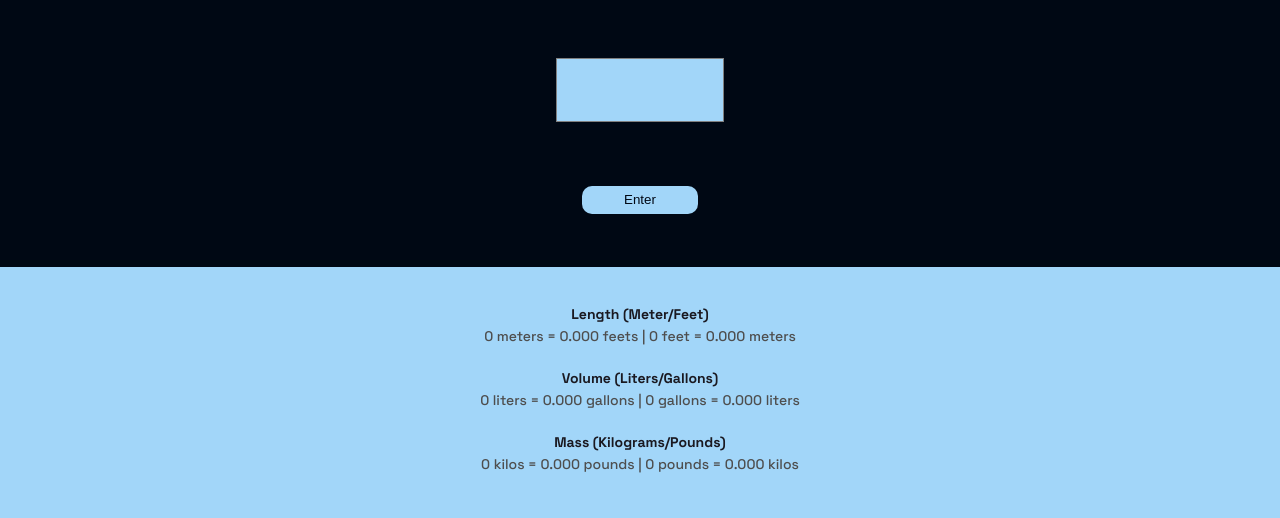
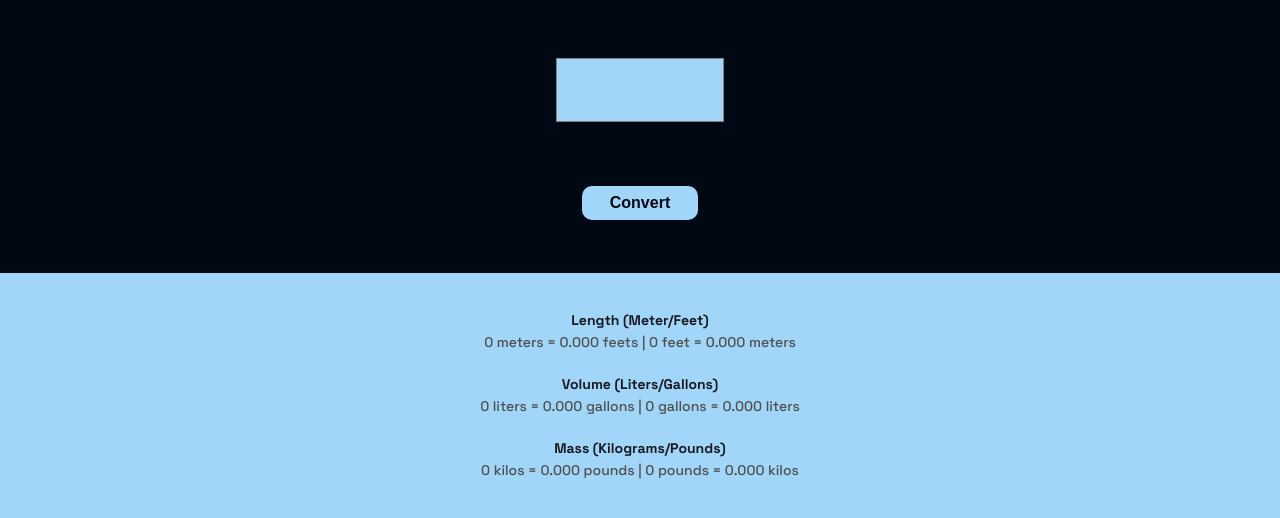
Before and after one commit to akinolaepaphras/unit-converter, a plain HTML site: page index.html in a window 1280 px wide. Shown: the part 122-640 px from the top of the page. Drawn offline with Linux system fonts and the light colour scheme; a web font is replaced by a local one.

Commit message:
minor css changes

```diff
--- a/index.css
+++ b/index.css
@@ -22,7 +22,7 @@ input {
     color: var(--bclr);
     width: 7em;
     height: max-content;
-    padding: 0.7em;
+    padding: 0.7em 1em;
     border: 0.2px solid grey;
 
 
@@ -30,6 +30,8 @@ input {
 button {
     background: #a2d6f9;
     color: var(--bclr);
+    font-weight: var(--mfw);
+    font-size: 1rem;
     border: none;
     min-width: 9%;
     padding: 0.5em;
--- a/index.html
+++ b/index.html
@@ -21,7 +21,7 @@
     <header>
         <h1 class="heading">Metric unit conversion</h1>
         <input type="number" id="numberBeingConverted">
-        <button onclick="convert()">Enter</button>
+        <button onclick="convert()">Convert</button>
     </header>
 
     <main>
```
